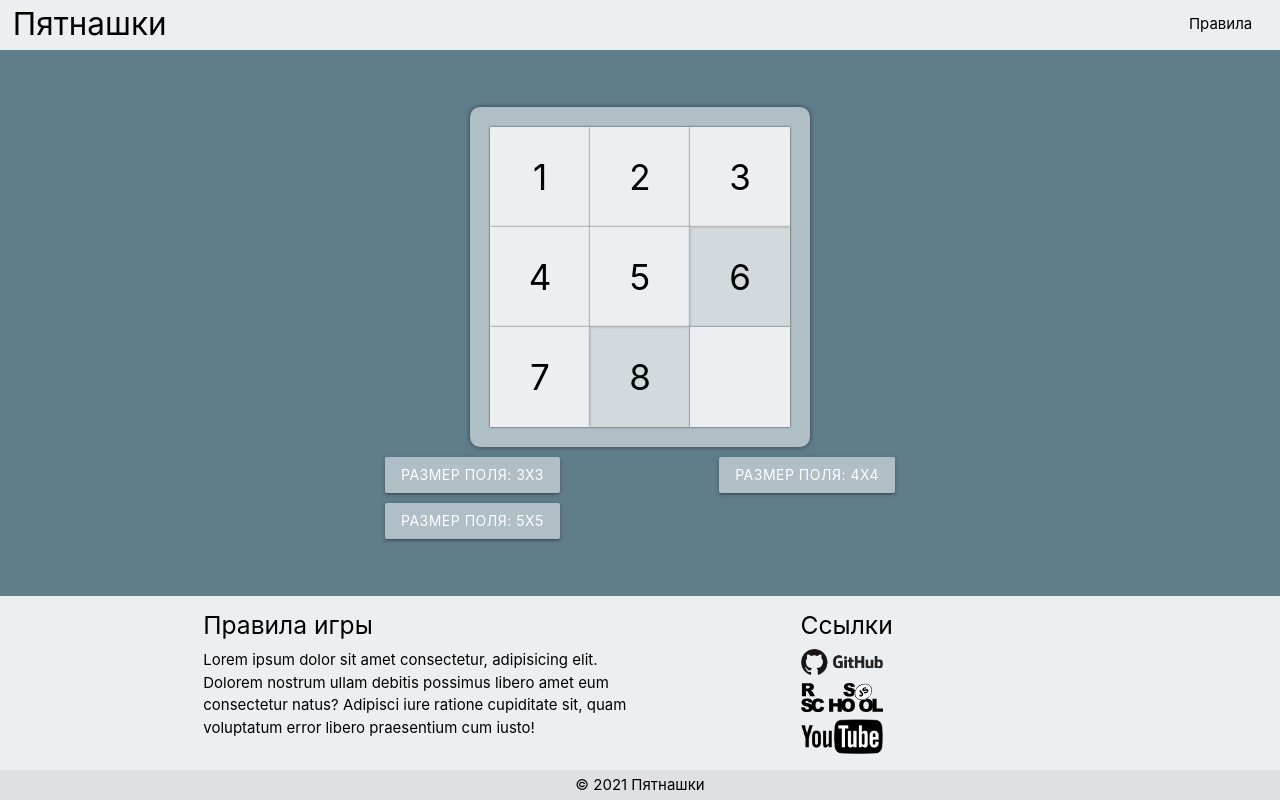
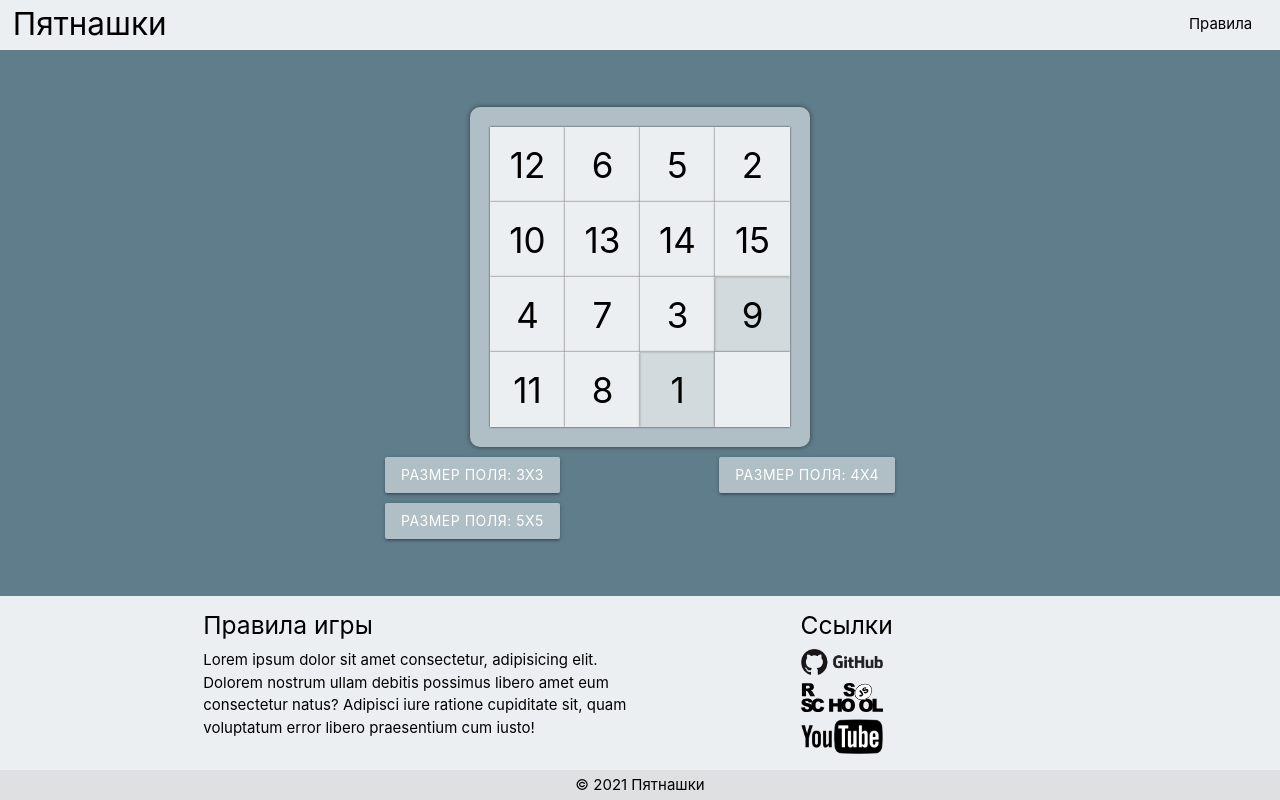
Before and after one commit to alekseishkel/react-game, a React app: page / in a window 1280 px wide. Built offline with nearby package versions, Linux system fonts and the light colour scheme.

Commit message:
feat: add cells shuffle

```diff
--- a/src/components/app/app.tsx
+++ b/src/components/app/app.tsx
@@ -6,9 +6,11 @@ import GlobalStyle from "../global-style/global-style";
 import Header from "../header/header";
 import SizeButton from "../size-button/size-button";
 
+import shuffleCells from '../../utils/utils';
+
 const App: React.FC = () => {
-  const [cells, setCells] = useState<number[]>([1, 2, 3, 4, 5, 6, 7, 8, null]);
-  const [fieldSize, setFieldSize] = useState<number>(3);
+  const [cells, setCells] = useState<number[]>(shuffleCells([1, 2, 3, 4, 5, 6, 7, 8, null]));
+  const [fieldSize, setFieldSize] = useState<number>(4);
 
   return (
     <React.Fragment>
--- a/src/components/field/field.tsx
+++ b/src/components/field/field.tsx
@@ -1,4 +1,4 @@
-import React from "react";
+import React, { useEffect } from "react";
 
 import Cell from "../cell/cell";
 
--- a/src/components/size-button/size-button.tsx
+++ b/src/components/size-button/size-button.tsx
@@ -1,5 +1,7 @@
 import React, { useEffect } from "react";
 import styled from "styled-components";
+
+import shuffleCells from '../../utils/utils';
 
 interface SizeButtonProps {
   fieldSize: number;
@@ -24,9 +26,10 @@ const SizeButton: React.FC<SizeButtonProps> = ({ fieldSize, setFieldSize, setCel
   };
 
   const getCells = (): number[] => {
-    let cells = new Array(fieldSize * fieldSize).fill(0).map((_, i) => ++i);
+    const numbers = new Array(fieldSize * fieldSize).fill(0).map((_, i) => ++i);
+    const cells = [...numbers.slice(0, numbers.length - 1), null];
 
-    return [...cells.slice(0, cells.length - 1), null];
+    return shuffleCells(cells);
   }
 
   useEffect(() => {
--- /dev/null
+++ b/src/utils/utils.js
@@ -0,0 +1,11 @@
+const shuffleCells = (cells) => {
+  for (let i = 0; i < cells.length - 1; i++) {
+    let j = Math.floor(Math.random() * i);
+
+    [cells[i], cells[j]] = [cells[j], cells[i]];
+  }
+
+  return cells;
+};
+
+export default shuffleCells;
```
